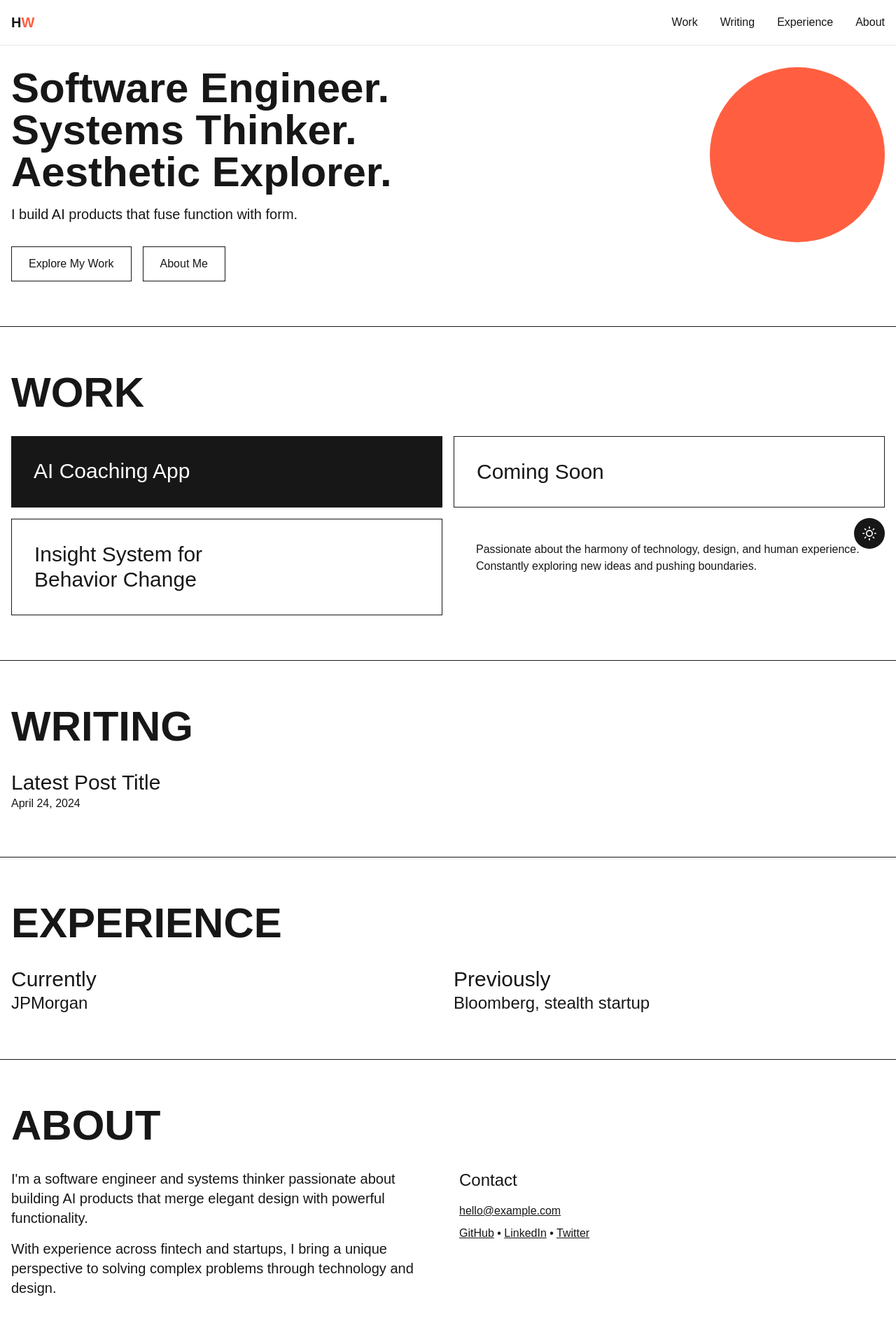
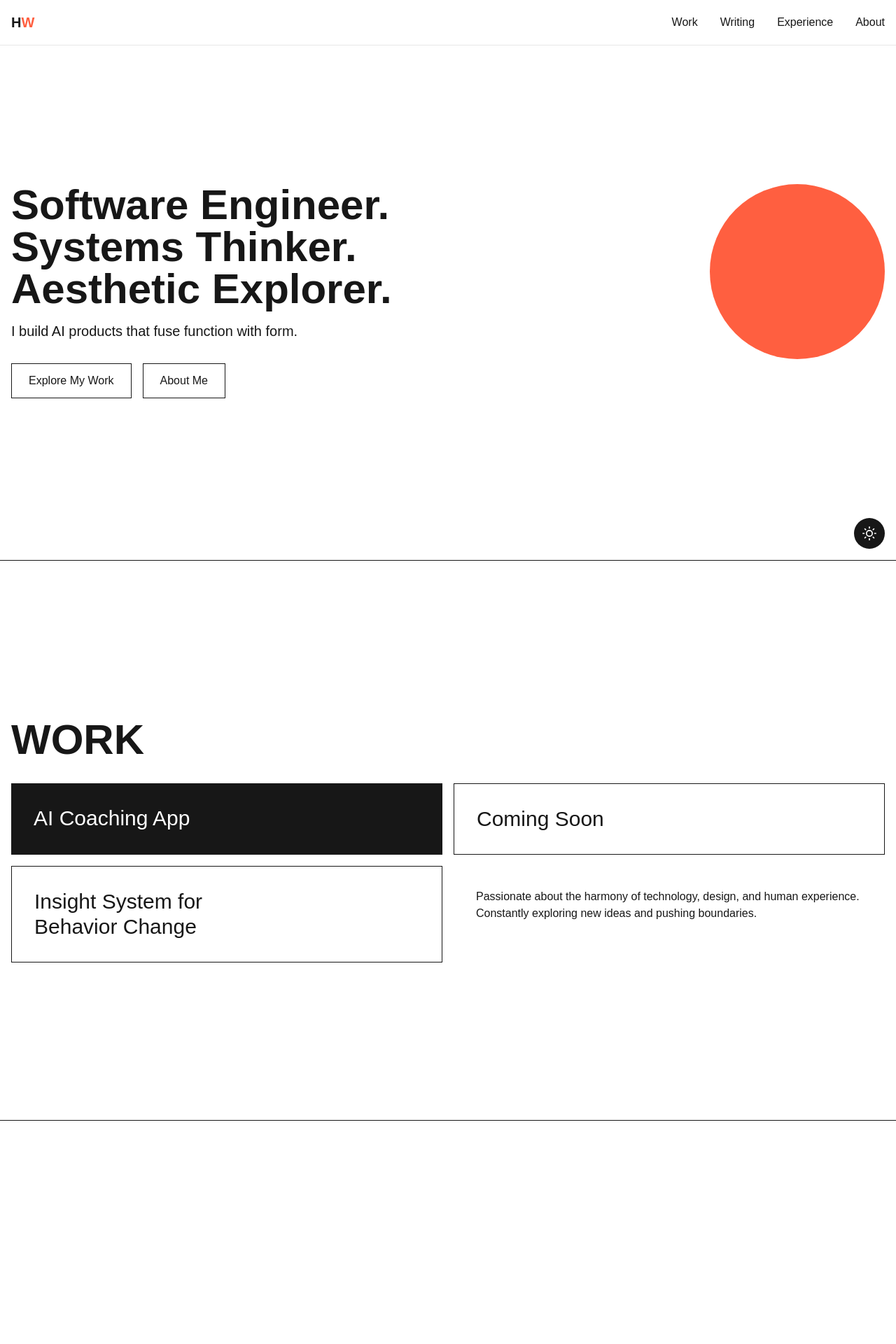
Before and after one commit to wokii/wokki.com, a Next.js app: page / in a window 1280 px wide. Shown: the top 1920 px of the page at 70% size. Built offline with nearby package versions, Linux system fonts and the light colour scheme.

Commit message:
Span full page

```diff
--- a/src/app/page.tsx
+++ b/src/app/page.tsx
@@ -10,7 +10,7 @@
       <ThemeToggle />
 
       {/* Hero Section */}
-      <section className="pt-24 pb-16 relative">
+      <section className="min-h-screen pt-24 pb-16 relative flex items-center">
         <div className="container mx-auto px-4">
           <div className="relative">
             <h1 className="text-6xl font-bold z-10 relative">
@@ -43,7 +43,7 @@
       </section>
 
       {/* Work Section */}
-      <section id="work" className="py-16 border-t border-foreground">
+      <section id="work" className="min-h-screen py-16 border-t border-foreground flex items-center">
         <div className="container mx-auto px-4">
           <h2 className="text-6xl font-bold mb-8">WORK</h2>
           <div className="grid grid-cols-1 md:grid-cols-2 gap-4">
@@ -67,7 +67,7 @@
       </section>
 
       {/* Writing Section */}
-      <section id="writing" className="py-16 border-t border-foreground">
+      <section id="writing" className="min-h-screen py-16 border-t border-foreground flex items-center">
         <div className="container mx-auto px-4">
           <h2 className="text-6xl font-bold mb-8">WRITING</h2>
           <article>
@@ -78,7 +78,7 @@
       </section>
 
       {/* Experience Section */}
-      <section id="experience" className="py-16 border-t border-foreground">
+      <section id="experience" className="min-h-screen py-16 border-t border-foreground flex items-center">
         <div className="container mx-auto px-4">
           <h2 className="text-6xl font-bold mb-8">EXPERIENCE</h2>
           <div className="grid grid-cols-1 md:grid-cols-2 gap-4">
@@ -95,7 +95,7 @@
       </section>
 
       {/* About Section */}
-      <section id="about" className="py-16 border-t border-foreground">
+      <section id="about" className="min-h-screen py-16 border-t border-foreground flex items-center">
         <div className="container mx-auto px-4">
           <h2 className="text-6xl font-bold mb-8">ABOUT</h2>
           <div className="grid grid-cols-1 md:grid-cols-2 gap-8">
```
